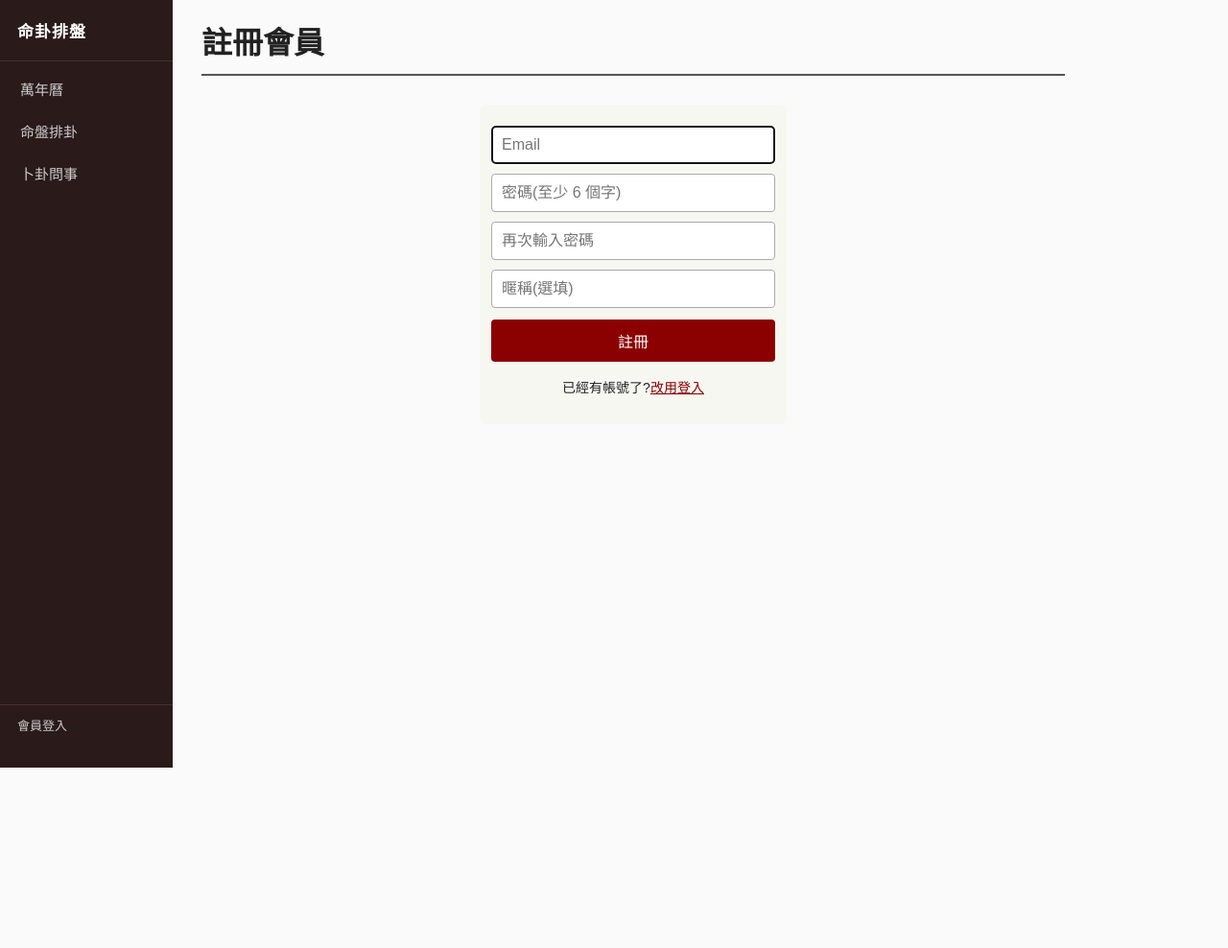
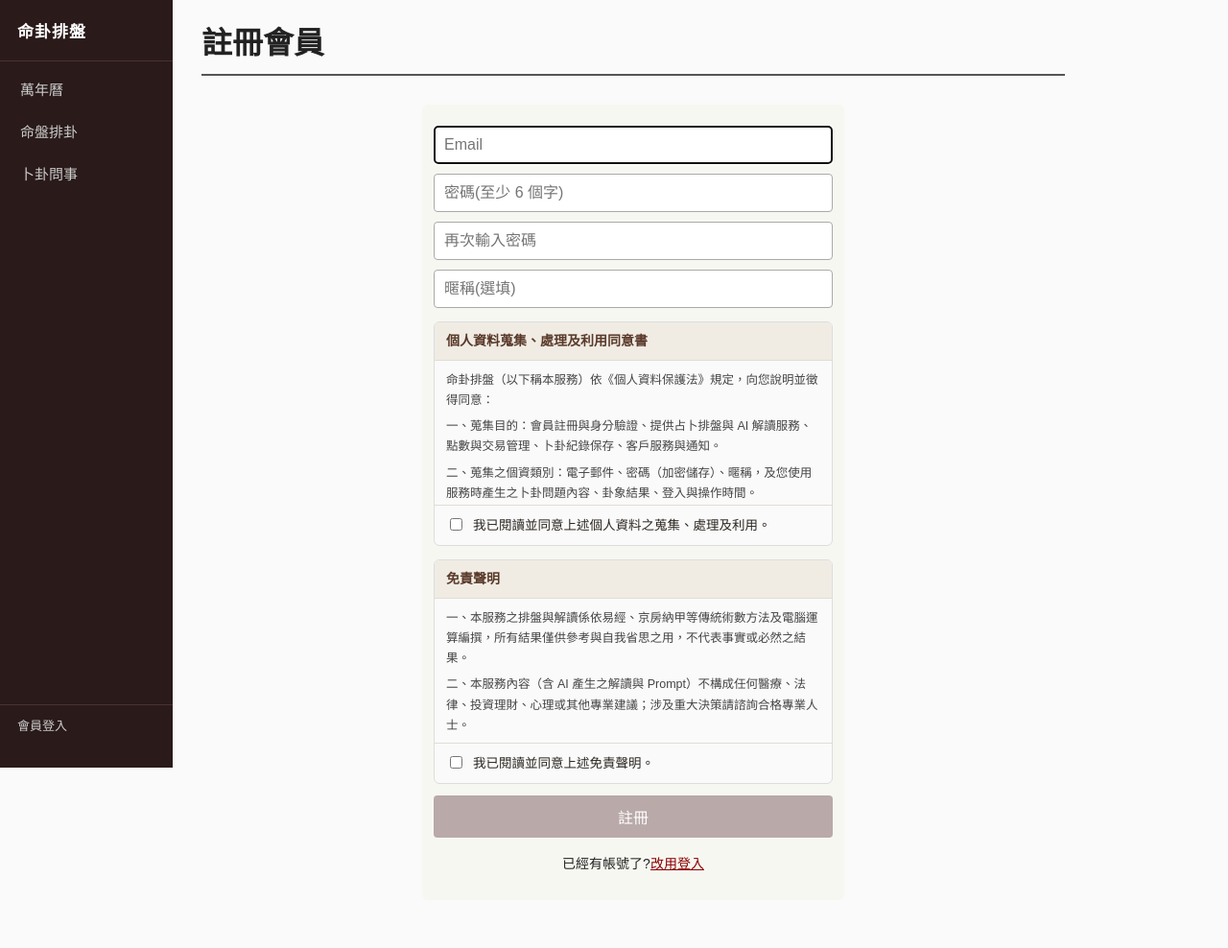
Before and after one commit to way503678/hexagram, a Flask app: page /register in a window 1280 px wide. Shown: the whole page at 96% size. Before the commit the page ends 800 px from the top, so only its background shows below. Run offline with Flask 3, Linux system fonts and the light colour scheme; some libraries are stand-ins or nearby versions.

Commit message:
註冊加個資使用同意書 + 免責聲明兩區塊,需勾選才可註冊(兩平台)
- register.html 兩個可捲動條文區塊 + 必勾 checkbox,JS 鎖按鈕,後端驗證 agree_privacy/agree_disclaimer
- 條文依個資法第8條告知事項 + 命理免責慣例改寫

Co-Authored-By: Claude Opus 4.8 (1M context) <noreply@anthropic.com>

```diff
--- a/app.py
+++ b/app.py
@@ -1079,6 +1079,8 @@ def register_page():
             return _err(f"密碼至少需 {_MIN_PASSWORD_LEN} 個字")
         if password != password2:
             return _err("兩次輸入的密碼不一致")
+        if not (request.form.get("agree_privacy") and request.form.get("agree_disclaimer")):
+            return _err("請先閱讀並勾選個資使用同意書與免責聲明")
 
         pw_hash = generate_password_hash(password)
         status, user = db.create_email_user(email, pw_hash, display_name)
--- a/static/style.css
+++ b/static/style.css
@@ -223,6 +223,28 @@ td.yao { font-family: monospace; font-size: 18px; letter-spacing: 2px; }
   box-sizing: border-box;
 }
 .login-form button { width: 100%; padding: 10px; font-size: 16px; margin: 12px 0 0; }
+.login-form button:disabled { background: #b9a9a9; cursor: not-allowed; }
+
+/* 註冊同意書區塊 */
+.consent-block {
+  margin-top: 14px; border: 1px solid #ddd; border-radius: 6px;
+  background: #fafafa; overflow: hidden;
+}
+.consent-title {
+  padding: 8px 12px; font-weight: 700; font-size: 14px;
+  background: #f0ece4; border-bottom: 1px solid #e3ddd2; color: #5a3a2a;
+}
+.consent-body {
+  max-height: 150px; overflow-y: auto; padding: 10px 12px;
+  font-size: 12.5px; line-height: 1.7; color: #444;
+}
+.consent-body p { margin: 0 0 6px; }
+.consent-check {
+  display: flex; align-items: flex-start; gap: 8px;
+  padding: 10px 12px; border-top: 1px solid #e3ddd2;
+  font-size: 13.5px; color: #2b2620; cursor: pointer;
+}
+.consent-check input { margin-top: 3px; flex-shrink: 0; }
 .back-link {
   display: inline-block; margin-bottom: 12px;
   color: #8b0000; text-decoration: none;
--- a/templates/register.html
+++ b/templates/register.html
@@ -3,7 +3,7 @@
 
 {% block content %}
 <h1>註冊會員</h1>
-<form method="post" action="/register" class="login-form">
+<form method="post" action="/register" class="login-form" id="regForm" style="max-width:440px;">
   <input type="email" name="email" placeholder="Email"
          value="{{ email or '' }}" required autofocus autocomplete="email">
   <input type="password" name="password" placeholder="密碼(至少 6 個字)"
@@ -12,10 +12,59 @@
          required autocomplete="new-password">
   <input type="text" name="display_name" placeholder="暱稱(選填)"
          autocomplete="nickname">
-  <button type="submit">註冊</button>
+
+  {# ---- 個資使用同意書 ---- #}
+  <div class="consent-block">
+    <div class="consent-title">個人資料蒐集、處理及利用同意書</div>
+    <div class="consent-body">
+      <p>命卦排盤（以下稱本服務）依《個人資料保護法》規定，向您說明並徵得同意：</p>
+      <p>一、蒐集目的：會員註冊與身分驗證、提供占卜排盤與 AI 解讀服務、點數與交易管理、卜卦紀錄保存、客戶服務與通知。</p>
+      <p>二、蒐集之個資類別：電子郵件、密碼（加密儲存）、暱稱，及您使用服務時產生之卜卦問題內容、卦象結果、登入與操作時間。</p>
+      <p>三、利用期間：自您註冊起至您刪除帳號或本服務停止營運之日止，及法令要求保存之期間。</p>
+      <p>四、利用地區、對象及方式：於本服務營運所需之範圍與系統內處理利用；除經您同意或法令規定外，不會將您的個資提供予第三人。</p>
+      <p>五、您得依個資法第三條就您的個資行使下列權利：查詢、請求閱覽或製給複製本、請求補充或更正、請求停止蒐集處理或利用、請求刪除。</p>
+      <p>六、您可自由選擇是否提供個資；若不提供，將無法完成註冊或使用會員相關服務。</p>
+    </div>
+    <label class="consent-check">
+      <input type="checkbox" name="agree_privacy" value="1" required>
+      我已閱讀並同意上述個人資料之蒐集、處理及利用。
+    </label>
+  </div>
+
+  {# ---- 免責聲明 ---- #}
+  <div class="consent-block">
+    <div class="consent-title">免責聲明</div>
+    <div class="consent-body">
+      <p>一、本服務之排盤與解讀係依易經、京房納甲等傳統術數方法及電腦運算編撰，所有結果僅供參考與自我省思之用，不代表事實或必然之結果。</p>
+      <p>二、本服務內容（含 AI 產生之解讀與 Prompt）不構成任何醫療、法律、投資理財、心理或其他專業建議；涉及重大決策請諮詢合格專業人士。</p>
+      <p>三、本服務不保證內容之準確性、完整性或適用性，請勿迷信，您應本於自由意志自行判斷與決定。</p>
+      <p>四、對於您使用本服務（或無法使用）所生之任何直接、間接或衍生之損失，於法律允許之最大範圍內，本服務不負損害賠償責任。</p>
+    </div>
+    <label class="consent-check">
+      <input type="checkbox" name="agree_disclaimer" value="1" required>
+      我已閱讀並同意上述免責聲明。
+    </label>
+  </div>
+
+  <button type="submit" id="regBtn" disabled>註冊</button>
   {% if error %}<p class="err" style="margin-top:10px;">{{ error }}</p>{% endif %}
   <p style="margin-top:16px; text-align:center; font-size:14px;">
     已經有帳號了?<a href="/login" style="color:#8b0000;">改用登入</a>
   </p>
 </form>
+
+<script>
+(function(){
+  var form = document.getElementById('regForm');
+  var btn = document.getElementById('regBtn');
+  var checks = form.querySelectorAll('input[type="checkbox"]');
+  function sync(){
+    var ok = true;
+    checks.forEach(function(c){ if(!c.checked) ok = false; });
+    btn.disabled = !ok;
+  }
+  checks.forEach(function(c){ c.addEventListener('change', sync); });
+  sync();
+})();
+</script>
 {% endblock %}
```
